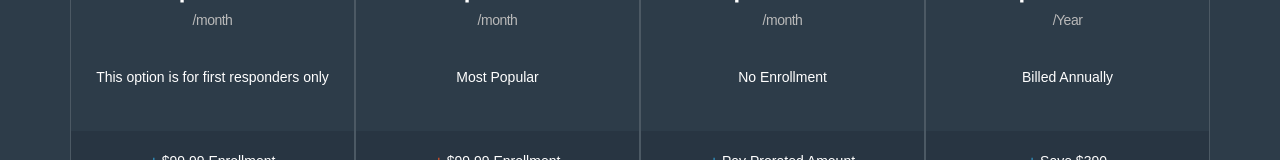
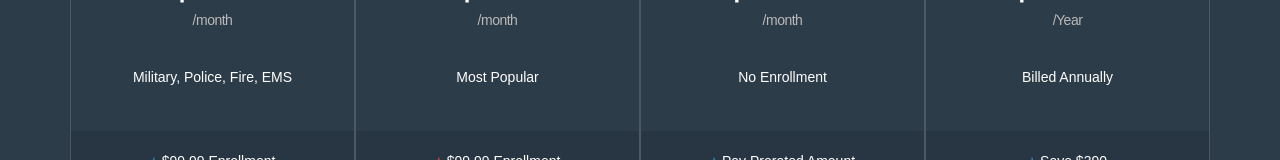
Before and after one commit to brojonbeast/romanempiregym-pricing, a plain HTML site: page index.html in a window 1280 px wide. Shown: the part 379-539 px from the top of the page. Drawn offline with Linux system fonts and the light colour scheme.

Commit message:
Update index.html

```diff
--- a/index.html
+++ b/index.html
@@ -44,7 +44,7 @@
                             <p>/month</p>
                         </div>
                         <div>
-                          <h6 style="color:white;">This option is for first responders only</h6>
+                          <h6 style="color:white;">Military, Police, Fire, EMS</h6>
                             <br>
                          </div>
                         <ul class="price-table-list">
```
